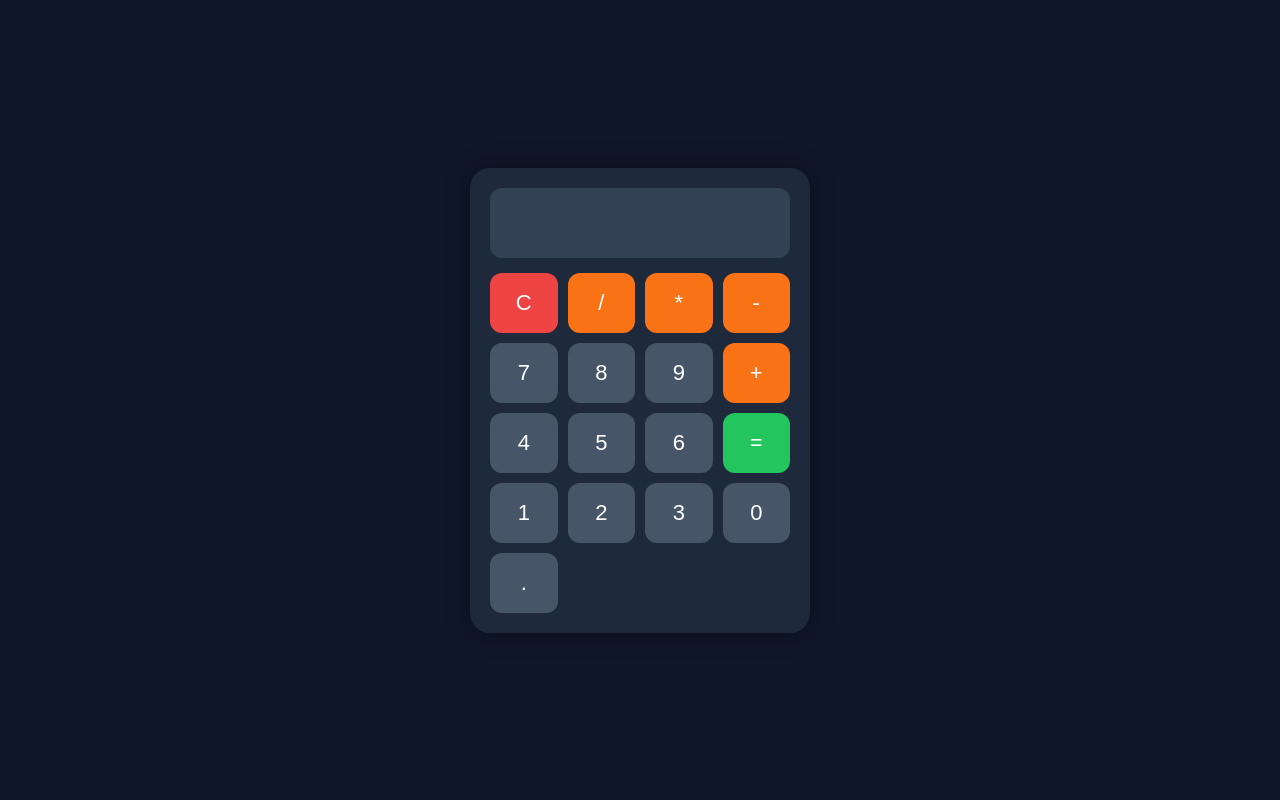
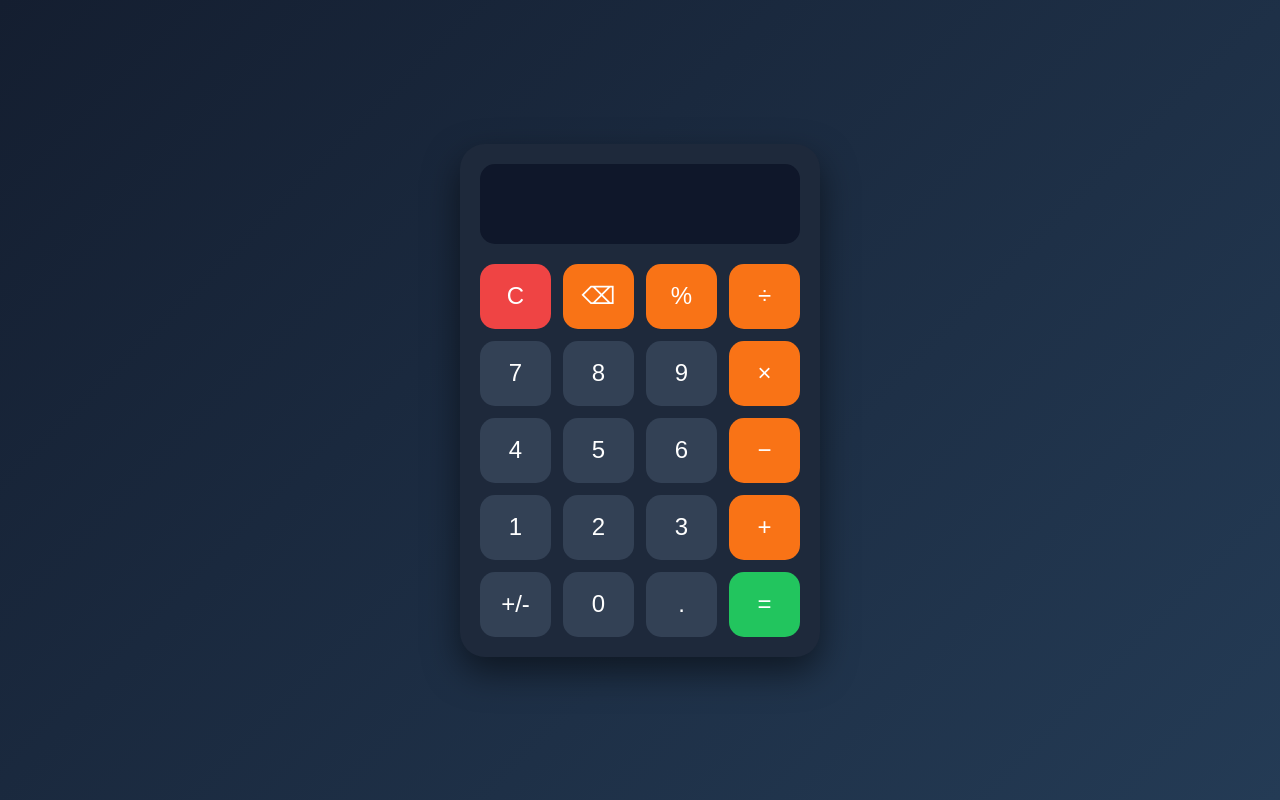
Before and after one commit to ytr92522-lab/MyCalculator, a website: page index.html in a window 1280 px wide. Drawn offline with Linux system fonts and the light colour scheme.

Commit message:
Update index.html

```diff
--- a/index.html
+++ b/index.html
@@ -3,7 +3,7 @@
 <head>
 <meta charset="UTF-8">
 <meta name="viewport" content="width=device-width, initial-scale=1.0">
-<title>Modern Calculator</title>
+<title>My Calculator Pro</title>
 
 <style>
 *{
@@ -12,111 +12,143 @@
     box-sizing:border-box;
     font-family:Arial,sans-serif;
 }
+
 body{
-    background:#0f172a;
     display:flex;
     justify-content:center;
     align-items:center;
     height:100vh;
+    background:linear-gradient(135deg,#141E30,#243B55);
 }
+
 .calculator{
-    width:340px;
+    width:360px;
     background:#1e293b;
+    border-radius:25px;
     padding:20px;
-    border-radius:20px;
-    box-shadow:0 0 25px rgba(0,0,0,.4);
+    box-shadow:0 15px 35px rgba(0,0,0,.5);
 }
+
 #display{
     width:100%;
-    height:70px;
+    height:80px;
     border:none;
-    border-radius:12px;
-    margin-bottom:15px;
-    font-size:30px;
+    outline:none;
+    border-radius:15px;
+    background:#0f172a;
+    color:#fff;
     text-align:right;
-    padding:15px;
+    font-size:34px;
+    padding:20px;
+    margin-bottom:20px;
+}
+
+.buttons{
+    display:grid;
+    grid-template-columns:repeat(4,1fr);
+    gap:12px;
+}
+
+button{
+    height:65px;
+    border:none;
+    border-radius:15px;
+    font-size:24px;
+    cursor:pointer;
+    transition:.2s;
+}
+
+button:active{
+    transform:scale(.95);
+}
+
+.num{
     background:#334155;
     color:white;
 }
-.buttons{
-    display:grid;
-    grid-template-columns:repeat(4,1fr);
-    gap:10px;
-}
-button{
-    height:60px;
-    border:none;
-    border-radius:12px;
-    font-size:22px;
-    cursor:pointer;
-}
-.operator{
+
+.op{
     background:#f97316;
     color:white;
 }
-.number{
-    background:#475569;
-    color:white;
-}
+
 .equal{
     background:#22c55e;
     color:white;
 }
+
 .clear{
     background:#ef4444;
     color:white;
 }
-</style>
-</head>
-
+</style></head>
 <body>
 
 <div class="calculator">
+
 <input type="text" id="display" readonly>
 
 <div class="buttons">
-<button class="clear" onclick="clr()">C</button>
-<button class="operator" onclick="add('/')">/</button>
-<button class="operator" onclick="add('*')">*</button>
-<button class="operator" onclick="add('-')">-</button>
 
-<button class="number" onclick="add('7')">7</button>
-<button class="number" onclick="add('8')">8</button>
-<button class="number" onclick="add('9')">9</button>
-<button class="operator" onclick="add('+')">+</button>
+<button class="clear" onclick="clearDisplay()">C</button>
+<button class="op" onclick="backspace()">⌫</button>
+<button class="op" onclick="append('%')">%</button>
+<button class="op" onclick="append('÷')">÷</button>
 
-<button class="number" onclick="add('4')">4</button>
-<button class="number" onclick="add('5')">5</button>
-<button class="number" onclick="add('6')">6</button>
-<button class="equal" onclick="calculate()" rowspan="2">=</button>
+<button class="num" onclick="append('7')">7</button>
+<button class="num" onclick="append('8')">8</button>
+<button class="num" onclick="append('9')">9</button>
+<button class="op" onclick="append('×')">×</button>
 
-<button class="number" onclick="add('1')">1</button>
-<button class="number" onclick="add('2')">2</button>
-<button class="number" onclick="add('3')">3</button>
+<button class="num" onclick="append('4')">4</button>
+<button class="num" onclick="append('5')">5</button>
+<button class="num" onclick="append('6')">6</button>
+<button class="op" onclick="append('-')">−</button>
 
-<button class="number" onclick="add('0')">0</button>
-<button class="number" onclick="add('.')">.</button>
-</div>
+<button class="num" onclick="append('1')">1</button>
+<button class="num" onclick="append('2')">2</button>
+<button class="num" onclick="append('3')">3</button>
+<button class="op" onclick="append('+')">+</button>
+
+<button class="num" onclick="toggleSign()">+/-</button>
+<button class="num" onclick="append('0')">0</button>
+<button class="num" onclick="append('.')">.</button>
+<button class="equal" onclick="calculate()">=</button>
 
 </div>
+</div><script>
+const display = document.getElementById("display");
 
-<script>
-let display=document.getElementById("display");
-
-function add(value){
-display.value+=value;
+function append(value){
+  display.value += value;
 }
 
-function clr(){
-display.value="";
+function clearDisplay(){
+  display.value = "";
+}
+
+function backspace(){
+  display.value = display.value.slice(0,-1);
+}
+
+function toggleSign(){
+  if(display.value.startsWith("-")){
+    display.value = display.value.substring(1);
+  }else if(display.value !== ""){
+    display.value = "-" + display.value;
+  }
 }
 
 function calculate(){
-try{
-display.value=eval(display.value);
-}catch{
-display.value="Error";
-}
+  try{
+    let exp = display.value
+      .replace(/×/g,"*")
+      .replace(/÷/g,"/");
+
+    display.value = eval(exp);
+  }catch(e){
+    display.value = "Error";
+  }
 }
 </script>
 
```
